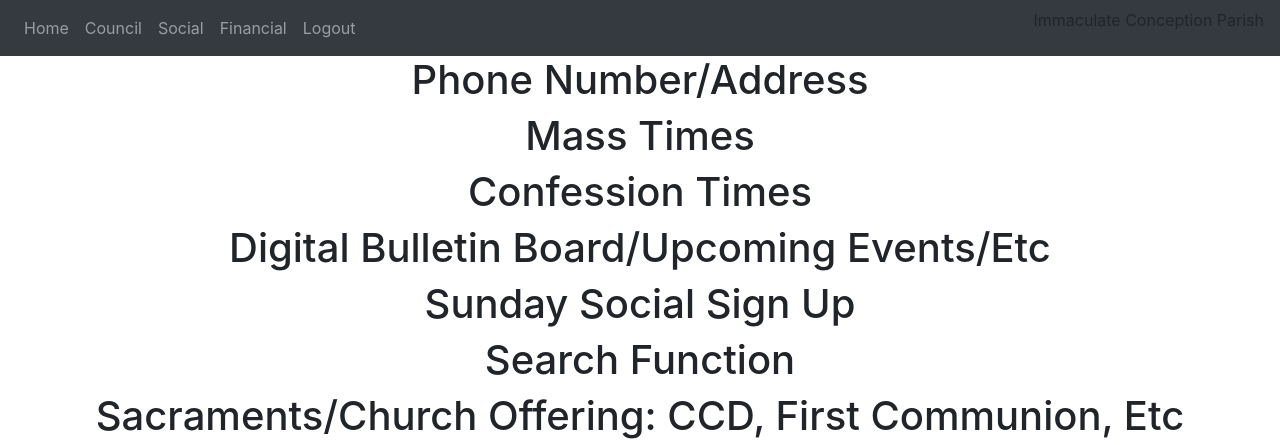
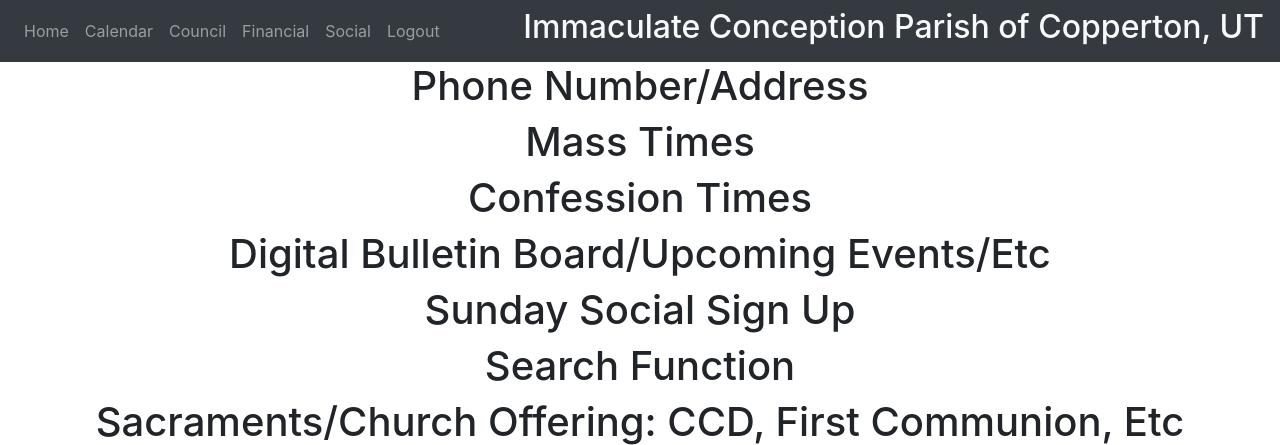
Before and after one commit to johndolacjr/ImmaculateConceptionCopperton, a Flask app: page / in a window 1280 px wide. Shown: the top 445 px of the page. Run offline with Flask 2, Linux system fonts and the light colour scheme; the visitor is signed in with stand-in values (Sample User, id 1); data comes from the database, SQL or seed files in the repository; data that the repository does not hold is empty; some libraries are stand-ins or nearby versions.

Commit message:
fixed heading, added calendar tab, cleaned up verbiage

```diff
--- a/website/templates/base.html
+++ b/website/templates/base.html
@@ -31,9 +31,10 @@
         <div class="navbar-nav">
           {% if user.is_authenticated %}
           <a class="nav-item nav-link" id="home" href="/">Home</a>
+          <a class="nav-item nav-link" id="home" href="/">Calendar</a>
           <a class="nav-item nav-link" id="home" href="/">Council</a>
+          <a class="nav-item nav-link" id="home" href="/">Financial</a>
           <a class="nav-item nav-link" id="home" href="/">Social</a>
-          <a class="nav-item nav-link" id="home" href="/">Financial</a>
           <a class="nav-item nav-link" id="logout" href="/logout">Logout</a>
           {% else %}
           <a class="nav-item nav-link" id="login" href="/login">Login</a>
@@ -41,8 +42,8 @@
           {% endif %}
         </div>
       </div>
-      <div class="navbar-dark" id="navbar-content">
-        <p class="nav-dark" id="navbar-content" href="/">Immaculate Conception Parish</p>
+      <div class="nav-item" id="nav-link">
+        <h2 class="text-light" id="home" href="/">Immaculate Conception Parish of Copperton, UT</h2>
       </div>
     </nav>
 
--- /dev/null
+++ b/website/templates/calender.html
@@ -0,0 +1,4 @@
+<!-- GitHub Python/Flask Calendar Code to import
+    -> https://github.com/Kartones/flask-calendar
+    -> Want to do more research
+-->
--- a/website/templates/council.html
+++ b/website/templates/council.html
@@ -3,3 +3,4 @@
     <h1 align="center">KoC History</h1>
     <h1 align="center">Meetings</h1>
     <h1 align="center">Future KoC Events</h1>
+            <!-- tie this top the calendar? -->
--- a/website/templates/financial.html
+++ b/website/templates/financial.html
@@ -1,5 +1,5 @@
 {% extends "base.html" %} {% block title %}Financial{% endblock %} {% block content %}
 
-    <h1 align="center">Set Up Long Term Donation</h1>
+    <h1 align="center">Reocurring Donations</h1>
     <h1 align="center">One Time Donation</h1>
     <h1 align="center">Donation Tracker???</h1>
```
